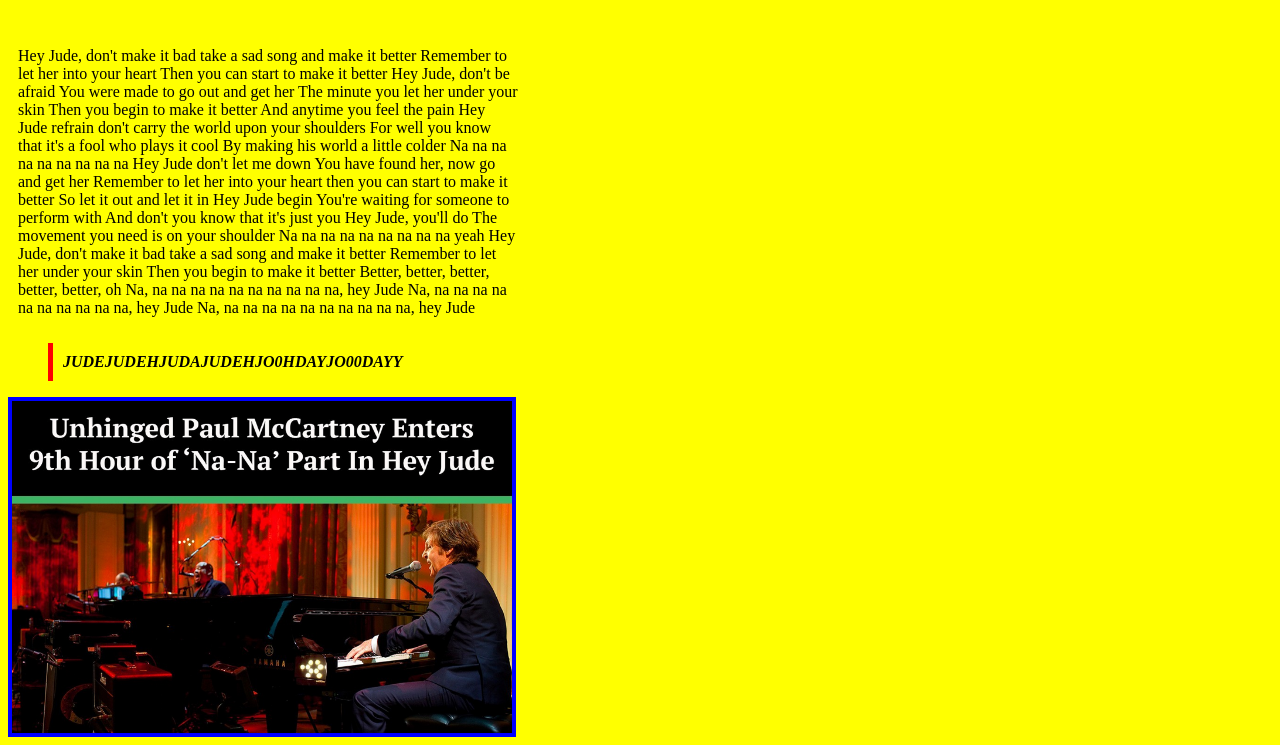
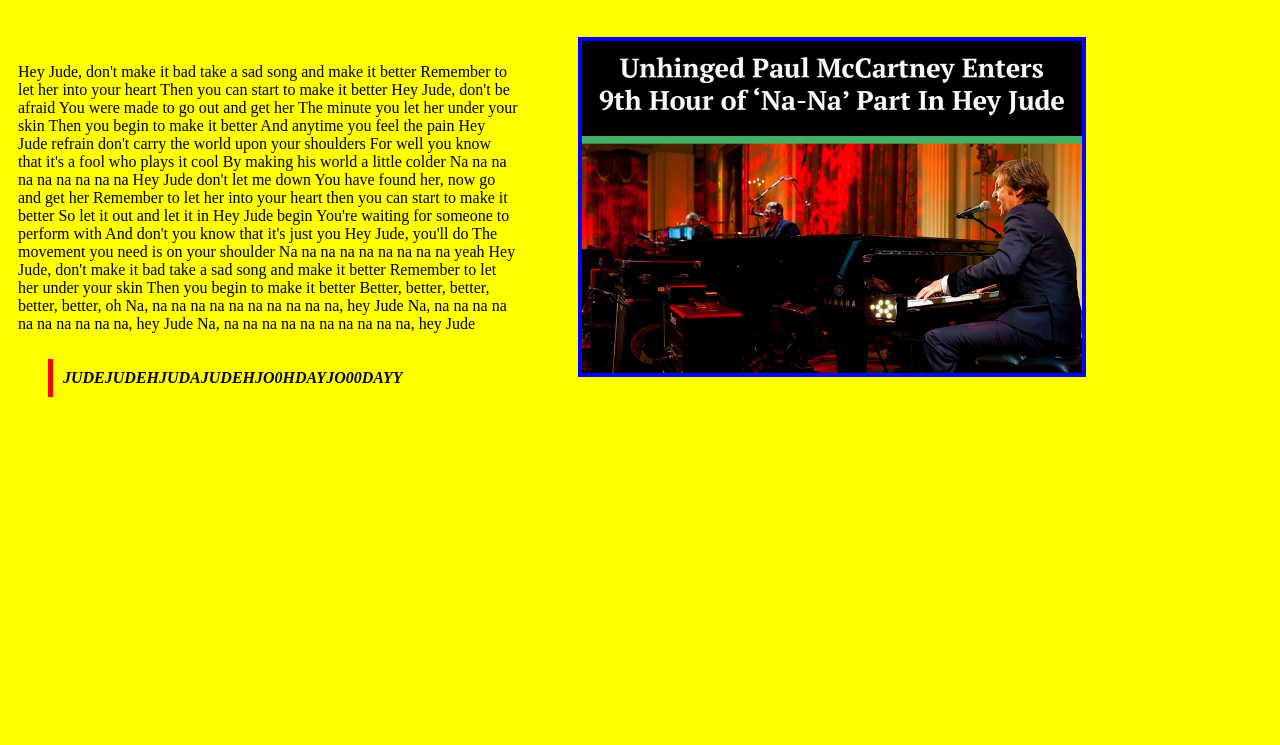
Before and after one commit to vinayakagrawal001/Hello-Jude, a plain HTML site: page index.html in a window 1280 px wide. Shown: the part 100-845 px from the top of the page. After the commit the page ends 800 px from the top, so only its background shows below. Drawn offline with Linux system fonts and the light colour scheme.

Commit message:
First commit

```diff
--- a/files/styles.css
+++ b/files/styles.css
@@ -27,3 +27,12 @@ blockquote {
     font-weight: bold;
     padding: 10px;
 }
+
+.two-column {
+    display: flex;
+    flex-direction: row;
+    justify-content: left;
+    /* Spacing between columns */
+    gap: 50px;
+    width: 100%;
+}
--- a/index.html
+++ b/index.html
@@ -5,15 +5,17 @@
     </head>
     <body>
         <h1>Hello Jude</h1>
-        <section>
-            <p> Hey Jude, don't make it bad take a sad song and make it better
-                Remember to let her into your heart Then you can start to make it better
-                Hey Jude, don't be afraid You were made to go out and get her The minute you let her under your skin Then you begin to make it better  And anytime you feel the pain Hey Jude refrain don't carry the world upon your shoulders For well you know that it's a fool who plays it cool By making his world a little colder Na na na na na na na na na  Hey Jude don't let me down You have found her, now go and get her Remember to let her into your heart then you can start to make it better  So let it out and let it in Hey Jude begin You're waiting for someone to perform with And don't you know that it's just you Hey Jude, you'll do The movement you need is on your shoulder Na na na na na na na na na yeah  Hey Jude, don't make it bad take a sad song and make it better Remember to let her under your skin Then you begin to make it better Better, better, better, better, better, oh  Na, na na na na na na na na na na, hey Jude Na, na na na na na na na na na na, hey Jude Na, na na na na na na na na na na, hey Jude
-            </p>
+        <section class="two-column">
+            <div class="right">
+                <p> Hey Jude, don't make it bad take a sad song and make it better
+                    Remember to let her into your heart Then you can start to make it better
+                    Hey Jude, don't be afraid You were made to go out and get her The minute you let her under your skin Then you begin to make it better  And anytime you feel the pain Hey Jude refrain don't carry the world upon your shoulders For well you know that it's a fool who plays it cool By making his world a little colder Na na na na na na na na na  Hey Jude don't let me down You have found her, now go and get her Remember to let her into your heart then you can start to make it better  So let it out and let it in Hey Jude begin You're waiting for someone to perform with And don't you know that it's just you Hey Jude, you'll do The movement you need is on your shoulder Na na na na na na na na na yeah  Hey Jude, don't make it bad take a sad song and make it better Remember to let her under your skin Then you begin to make it better Better, better, better, better, better, oh  Na, na na na na na na na na na na, hey Jude Na, na na na na na na na na na na, hey Jude Na, na na na na na na na na na na, hey Jude
+                </p>
                 <blockquote>
                     JUDEJUDEHJUDAJUDEHJO0HDAYJO00DAYY
                 </blockquote>
-            <div id="hey-jude">
+            </div>
+            <div id="hey-jude" class="left">
                 <img class='image' src="files/jude.png" alt="Hey Jude">
             </div>
         </section>
```
